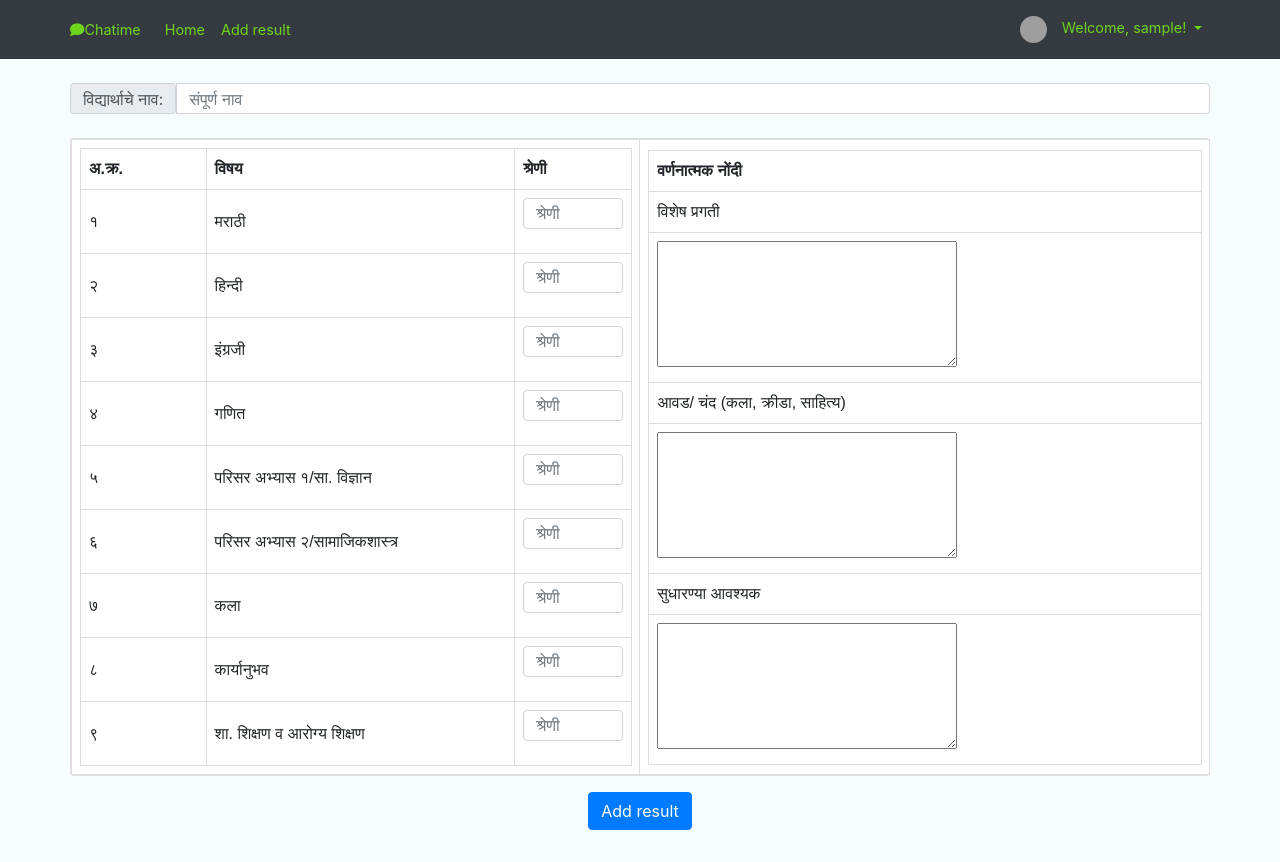
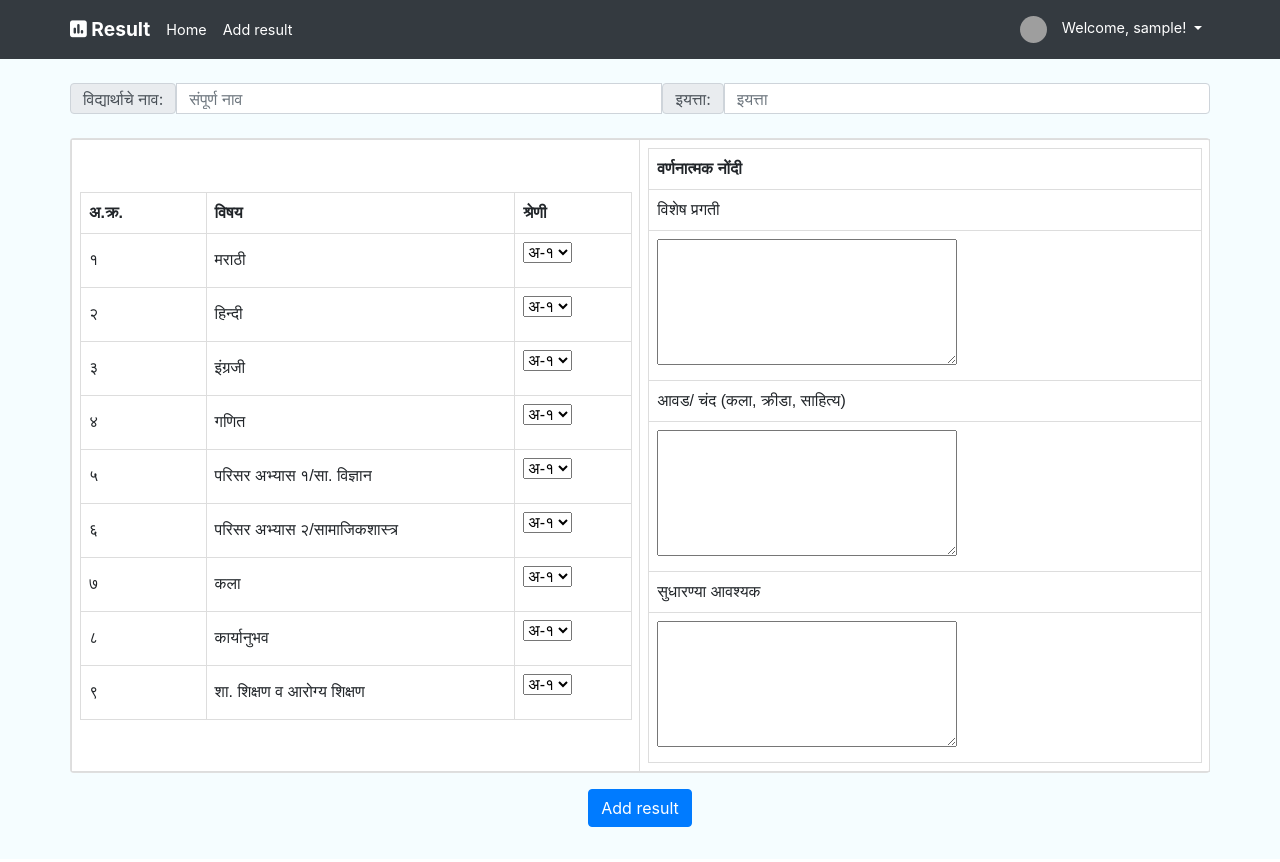
Before and after one commit to StandinKP/School-Result-Marathi, a Flask app: page /add_result in a window 1280 px wide. After the commit the page ends 827 px from the top, so only its background shows below. Run offline with Flask 2, Linux system fonts and the light colour scheme; the visitor is signed in with stand-in values (Sample User, id 1); some libraries are stand-ins or nearby versions; grey boxes are pictures that could not be loaded.

Commit message:
added forgot password and few design modifications

```diff
--- a/app.py
+++ b/app.py
@@ -1,6 +1,7 @@
 from flask import Flask, render_template, redirect, make_response, json, url_for, flash, request, session, logging, jsonify
 from flask_bcrypt import Bcrypt
 from flask_pymongo import PyMongo
+from flask_mail import Mail, Message
 from datetime import datetime, timedelta
 from pymongo.errors import DuplicateKeyError
 import os
@@ -20,15 +21,19 @@
 app = Flask(__name__)
 
 
-app.config['SECRET_KEY'] = os.getenv('SECRET_KEY')
-app.config["MONGO_URI"] = "mongodb://localhost:27017/school"
+app.config['MAIL_SERVER'] = 'smtp.gmail.com'
+app.config['MAIL_PORT'] = 465
+app.config['MAIL_USE_TLS'] = False
+app.config['MAIL_USE_SSL'] = True
+app.config.from_pyfile('config.cfg')
+
 
 
 mongo = PyMongo(app)
 bcrypt = Bcrypt(app)
+mail = Mail(app)
 CORS(app)
 ip = socket.gethostbyname(socket.gethostname())
-print(ip)
 
 s = URLSafeTimedSerializer(os.getenv('SECRET_KEY'))
 
@@ -90,6 +95,7 @@
                     "email": request.form['email'],
                     "password": hashed_password,
                     "profile_pic": default_pic,
+                    "type": "teacher"
                 })
 
                 flash('Your account has been created! Please login!', 'success')
@@ -123,14 +129,12 @@
 
             return redirect(next_page) if next_page else redirect(url_for('index'))
 
-            # elif user['verified']== False:
-            #     flash('Please verify email first before login.', 'danger')
             return redirect(url_for('login'))
 
         else:
             flash('Login Unsuccessful. Please check username and password', 'danger')
 
-    return render_template('login.html')
+    return render_template('login.html', title='Login')
 
 
 @app.route("/logout/")
@@ -197,7 +201,7 @@
 
         return render_template('account.html', title='Account', profile_pic=profile_pic, user=user)
     user = mongo.db.users.find_one({"username": username})
-    return render_template('account.html', user=user)
+    return render_template('account.html', title='Profile', user=user)
 
 
 
@@ -209,26 +213,27 @@
         mongo.db.students.insert_one({
             "studentId": str(randint(11111111, 99999999)),
             "name": request.form['name'],
+            "standard": request.form['standard'],
             "teacherId": teacher['teacherId'],
             "progress": request.form['progress'],
             "talents": request.form['talents'],
             "improvements": request.form['improvements'],
-            "grade": [
-                {'marathi': request.form['marathi']},
-                {'hindi': request.form['hindi']},
-                {'english': request.form['english']},
-                {'maths': request.form['maths']},
-                {'s_science': request.form['s_science']},
-                {'sociology': request.form['sociology']},
-                {'art': request.form['art']},
-                {'work_experience': request.form['work_experience']},
-                {'physical_edu': request.form['physical_edu']}
-            ]})
+            "grade":
+                {'marathi': request.form['marathi'],
+                'hindi': request.form['hindi'],
+                'english': request.form['english'],
+                'maths': request.form['maths'],
+                's_science': request.form['s_science'],
+                'sociology': request.form['sociology'],
+                'art': request.form['art'],
+                'work_experience': request.form['work_experience'],
+                'physical_edu': request.form['physical_edu']}
+            })
 
         flash("New result added", 'success')
         return redirect(url_for('index'))
 
-    return render_template('add_result.html')
+    return render_template('add_result.html', title='New Result')
 
 
 @app.route('/view_result/<studentId>')
@@ -236,7 +241,7 @@
     student = mongo.db.students.find_one({"studentId": studentId})
     teacher = mongo.db.users.find_one({"teacherId": student['teacherId']})
 
-    return render_template('view_result.html', student=student, teacher=teacher)
+    return render_template('view_result.html', title='View Result', student=student, teacher=teacher)
 
 @app.route('/edit_result/<studentId>/', methods=['GET', 'POST'])
 @login_required
@@ -249,17 +254,17 @@
                     "progress": request.form['progress'],
                     "talents": request.form['talents'],
                     "improvements": request.form['improvements'],
-                    "grade": [
-                        {'marathi': request.form['marathi']},
-                        {'hindi': request.form['hindi']},
-                        {'english': request.form['english']},
-                        {'maths': request.form['maths']},
-                        {'s_science': request.form['s_science']},
-                        {'sociology': request.form['sociology']},
-                        {'art': request.form['art']},
-                        {'work_experience': request.form['work_experience']},
-                        {'physical_edu': request.form['physical_edu']}
-                    ]}})
+                    "grade":
+                        {'marathi': request.form['marathi'],
+                        'hindi': request.form['hindi'],
+                        'english': request.form['english'],
+                        'maths': request.form['maths'],
+                        's_science': request.form['s_science'],
+                        'sociology': request.form['sociology'],
+                        'art': request.form['art'],
+                        'work_experience': request.form['work_experience'],
+                        'physical_edu': request.form['physical_edu']}
+                    }})
         flash("Result updated", 'success')
         return redirect(url_for('view_result', studentId=studentId))
     return render_template('edit_result.html', student=student)
@@ -301,7 +306,40 @@
 
     return response
 
+@app.route('/forgot_password/', methods=['GET', 'POST'])
+def forgot_password():
+    if request.method == 'POST':
+        email = request.form['email']
+        token = s.dumps(email, salt='change-password')
 
+        msg = Message("Change password", recipients=[email])
+        link = url_for('change_password', token=token, _external=True)
+        msg.html = '''<h1>Change your password!</h1>
+                   <a href=" '''+ link + ''' "><button class="btn btn-primary">Change password</button></a>'''
+        mail.send(msg)
+        flash('Link to change password has been sent to your email. Please check your email', 'info')
+        return redirect(url_for("login"))
+
+    return render_template('forgot_password.html')
+
+@app.route('/change_password/<token>', methods=['GET', 'POST'])
+def change_password(token):
+    if request.method == 'POST':
+        try:
+            email = s.loads(token, salt='change-password', max_age=900)
+            if request.form['password'] == request.form['confirm_password']:
+                hash_password = bcrypt.generate_password_hash(request.form['password']).decode('utf-8')
+                mongo.db.users.update_one({'email': email}, {'$set': {'password': hash_password}})
+                flash("Your password has been changed. You can login now!", 'success')
+                return redirect(url_for("login"))
+            else:
+                flash("Wrong password entered in both fields!", 'danger')
+
+        except SignatureExpired or BadTimeSignature:
+            flash('Your password couldn\'t be changed. Please try again!', 'danger')
+            return redirect(url_for('change_password', token=token))
+
+    return render_template('change_password.html', title='Change Password')
 
 if __name__ == '__main__':
     app.run(debug=True,port=80,host='0.0.0.0')
--- a/static/css/main.css
+++ b/static/css/main.css
@@ -45,7 +45,6 @@
 .navbar-dark .navbar-nav .nav-link.active,
 .navbar-dark .navbar-nav .nav-link.show,
 .navbar-dark .navbar-nav .show > .nav-link {
-  color: #70d61cfd;
   font-size: 0.9rem;
 }
 
--- a/templates/account.html
+++ b/templates/account.html
@@ -29,6 +29,7 @@
               <div class="text-center text-dark mb-4">
                 <h3>Account Info</h3>
               </div>
+              <hr />
               <div class="row">
                 <div class="col form-group mb-3">
                   <div class="input-group input-group alternative">
@@ -91,6 +92,7 @@
                   accept=".jpg, .png"
                 />
               </div>
+              <hr />
               <div class="form-group text-center">
                 <input
                   type="submit"
--- a/templates/add_result.html
+++ b/templates/add_result.html
@@ -13,6 +13,13 @@
             class="form-control"
             name="name"
             placeholder="संपूर्ण नाव"
+          />
+          <span class="input-group-text" style="height: 17px;">इयत्ता:</span>
+          <input
+            type="text"
+            class="form-control"
+            name="standard"
+            placeholder="इयत्ता"
           />
         </span>
       </span>
@@ -34,13 +41,16 @@
                 <td class="grade">
                   <div class="form-group mb-3">
                     <div class="input-group input-group alternative">
-                      <input
-                        type="text"
-                        class="form-control"
-                        required
-                        name="marathi"
-                        placeholder="श्रेणी"
-                      />
+                      <select name="marathi">
+                        <option value="अ-१">अ-१</option>
+                        <option value="अ-२">अ-२</option>
+                        <option value="ब-१">ब-१</option>
+                        <option value="ब-२">ब-२</option>
+                        <option value="क-१">क-१</option>
+                        <option value="क-२">क-२</option>
+                        <option value="ड-१">ड-१</option>
+                        <option value="ड-२">ड-२</option>
+                      </select>
                     </div>
                   </div>
                 </td>
@@ -51,13 +61,16 @@
                 <td class="grade">
                   <div class="form-group mb-3">
                     <div class="input-group input-group alternative">
-                      <input
-                        type="text"
-                        class="form-control"
-                        required
-                        name="hindi"
-                        placeholder="श्रेणी"
-                      />
+                      <select name="hindi">
+                        <option value="अ-१">अ-१</option>
+                        <option value="अ-२">अ-२</option>
+                        <option value="ब-१">ब-१</option>
+                        <option value="ब-२">ब-२</option>
+                        <option value="क-१">क-१</option>
+                        <option value="क-२">क-२</option>
+                        <option value="ड-१">ड-१</option>
+                        <option value="ड-२">ड-२</option>
+                      </select>
                     </div>
                   </div>
                 </td>
@@ -68,13 +81,16 @@
                 <td class="grade">
                   <div class="form-group mb-3">
                     <div class="input-group input-group alternative">
-                      <input
-                        type="text"
-                        class="form-control"
-                        required
-                        name="english"
-                        placeholder="श्रेणी"
-                      />
+                      <select name="english">
+                        <option value="अ-१">अ-१</option>
+                        <option value="अ-२">अ-२</option>
+                        <option value="ब-१">ब-१</option>
+                        <option value="ब-२">ब-२</option>
+                        <option value="क-१">क-१</option>
+                        <option value="क-२">क-२</option>
+                        <option value="ड-१">ड-१</option>
+                        <option value="ड-२">ड-२</option>
+                      </select>
                     </div>
                   </div>
                 </td>
@@ -85,13 +101,16 @@
                 <td class="grade">
                   <div class="form-group mb-3">
                     <div class="input-group input-group alternative">
-                      <input
-                        type="text"
-                        class="form-control"
-                        required
-                        name="maths"
-                        placeholder="श्रेणी"
-                      />
+                      <select name="maths">
+                        <option value="अ-१">अ-१</option>
+                        <option value="अ-२">अ-२</option>
+                        <option value="ब-१">ब-१</option>
+                        <option value="ब-२">ब-२</option>
+                        <option value="क-१">क-१</option>
+                        <option value="क-२">क-२</option>
+                        <option value="ड-१">ड-१</option>
+                        <option value="ड-२">ड-२</option>
+                      </select>
                     </div>
                   </div>
                 </td>
@@ -102,13 +121,16 @@
                 <td class="grade">
                   <div class="form-group mb-3">
                     <div class="input-group input-group alternative">
-                      <input
-                        type="text"
-                        class="form-control"
-                        required
-                        name="s_science"
-                        placeholder="श्रेणी"
-                      />
+                      <select name="s_science">
+                        <option value="अ-१">अ-१</option>
+                        <option value="अ-२">अ-२</option>
+                        <option value="ब-१">ब-१</option>
+                        <option value="ब-२">ब-२</option>
+                        <option value="क-१">क-१</option>
+                        <option value="क-२">क-२</option>
+                        <option value="ड-१">ड-१</option>
+                        <option value="ड-२">ड-२</option>
+                      </select>
                     </div>
                   </div>
                 </td>
@@ -119,13 +141,16 @@
                 <td class="grade">
                   <div class="form-group mb-3">
                     <div class="input-group input-group alternative">
-                      <input
-                        type="text"
-                        class="form-control"
-                        required
-                        name="sociology"
-                        placeholder="श्रेणी"
-                      />
+                      <select name="sociology">
+                        <option value="अ-१">अ-१</option>
+                        <option value="अ-२">अ-२</option>
+                        <option value="ब-१">ब-१</option>
+                        <option value="ब-२">ब-२</option>
+                        <option value="क-१">क-१</option>
+                        <option value="क-२">क-२</option>
+                        <option value="ड-१">ड-१</option>
+                        <option value="ड-२">ड-२</option>
+                      </select>
                     </div>
                   </div>
                 </td>
@@ -136,13 +161,16 @@
                 <td class="grade">
                   <div class="form-group mb-3">
                     <div class="input-group input-group alternative">
-                      <input
-                        type="text"
-                        class="form-control"
-                        required
-                        name="art"
-                        placeholder="श्रेणी"
-                      />
+                      <select name="art">
+                        <option value="अ-१">अ-१</option>
+                        <option value="अ-२">अ-२</option>
+                        <option value="ब-१">ब-१</option>
+                        <option value="ब-२">ब-२</option>
+                        <option value="क-१">क-१</option>
+                        <option value="क-२">क-२</option>
+                        <option value="ड-१">ड-१</option>
+                        <option value="ड-२">ड-२</option>
+                      </select>
                     </div>
                   </div>
                 </td>
@@ -153,13 +181,16 @@
                 <td class="grade">
                   <div class="form-group mb-3">
                     <div class="input-group input-group alternative">
-                      <input
-                        type="text"
-                        class="form-control"
-                        required
-                        name="work_experience"
-                        placeholder="श्रेणी"
-                      />
+                      <select name="work_experience">
+                        <option value="अ-१">अ-१</option>
+                        <option value="अ-२">अ-२</option>
+                        <option value="ब-१">ब-१</option>
+                        <option value="ब-२">ब-२</option>
+                        <option value="क-१">क-१</option>
+                        <option value="क-२">क-२</option>
+                        <option value="ड-१">ड-१</option>
+                        <option value="ड-२">ड-२</option>
+                      </select>
                     </div>
                   </div>
                 </td>
@@ -170,13 +201,16 @@
                 <td class="grade">
                   <div class="form-group mb-3">
                     <div class="input-group input-group alternative">
-                      <input
-                        type="text"
-                        class="form-control"
-                        required
-                        name="physical_edu"
-                        placeholder="श्रेणी"
-                      />
+                      <select name="physical_edu">
+                        <option value="अ-१">अ-१</option>
+                        <option value="अ-२">अ-२</option>
+                        <option value="ब-१">ब-१</option>
+                        <option value="ब-२">ब-२</option>
+                        <option value="क-१">क-१</option>
+                        <option value="क-२">क-२</option>
+                        <option value="ड-१">ड-१</option>
+                        <option value="ड-२">ड-२</option>
+                      </select>
                     </div>
                   </div>
                 </td>
--- a/templates/includes/_navbar.html
+++ b/templates/includes/_navbar.html
@@ -1,8 +1,10 @@
 <!-- Navbar -->
 <nav class="navbar navbar-expand-md navbar-dark bg-dark">
   <div class="container">
-    <a class="navbar-brand" href="/">
-      <div><i class="fas fa-comment"></i>Chatime</div>
+    <a class="navbar-brand mr-2" href="/">
+      <div style="font-weight: bolder; font-size: 1.2rem;">
+        <i class="fas fa-poll"></i> Result
+      </div>
     </a>
     <button
       class="navbar-toggler"
@@ -30,15 +32,17 @@
       <ul class="navbar-nav navbar-right">
         {% if not session.logged_in %}
         <li class="nav-item">
-          <a class="nav-link" href="{{ url_for('register') }}">Register</a>
+          <a class="nav-link text-white" href="{{ url_for('register') }}"
+            >Register</a
+          >
         </li>
         <li class="nav-item">
-          <a class="nav-link" href="{{ url_for('login') }}">Login</a>
+          <a class="nav-link text-white" href="{{ url_for('login') }}">Login</a>
         </li>
         {% else %}
         <li class="nav-item dropdown">
           <a
-            class="nav-link dropdown-toggle"
+            class="nav-link text-white dropdown-toggle"
             href="#"
             id="navbarDropdown"
             role="button"
--- a/templates/layout.html
+++ b/templates/layout.html
@@ -35,7 +35,11 @@
       crossorigin="anonymous"
     ></script>
 
-    <title>Chatime</title>
+    {% if title %}
+    <title>Result - {{ title }}</title>
+    {% else %}
+    <title>Result</title>
+    {% endif %}
   </head>
   <body>
     <!-- Navbar -->
--- a/templates/register.html
+++ b/templates/register.html
@@ -63,7 +63,7 @@
               <div class="input-group input-group-alternative">
                 <div class="input-group-prepend">
                   <span class="input-group-text"
-                    ><i class="fas fa-user-circle"></i
+                    ><i class="fas fa-school"></i
                   ></span>
                 </div>
                 <input
```
Also changed, not shown: templates/change_password.html (added, +74 -0 lines), templates/download_result.html (+23 -13 lines), templates/forgot_password.html (added, +43 -0 lines), templates/index.html (+7 -16 lines), templates/view_result.html (+16 -9 lines), README.md, static/img/cc3aed510351360c4c742bed.jpg (added), static/img/default.jpg, 1 other file.
